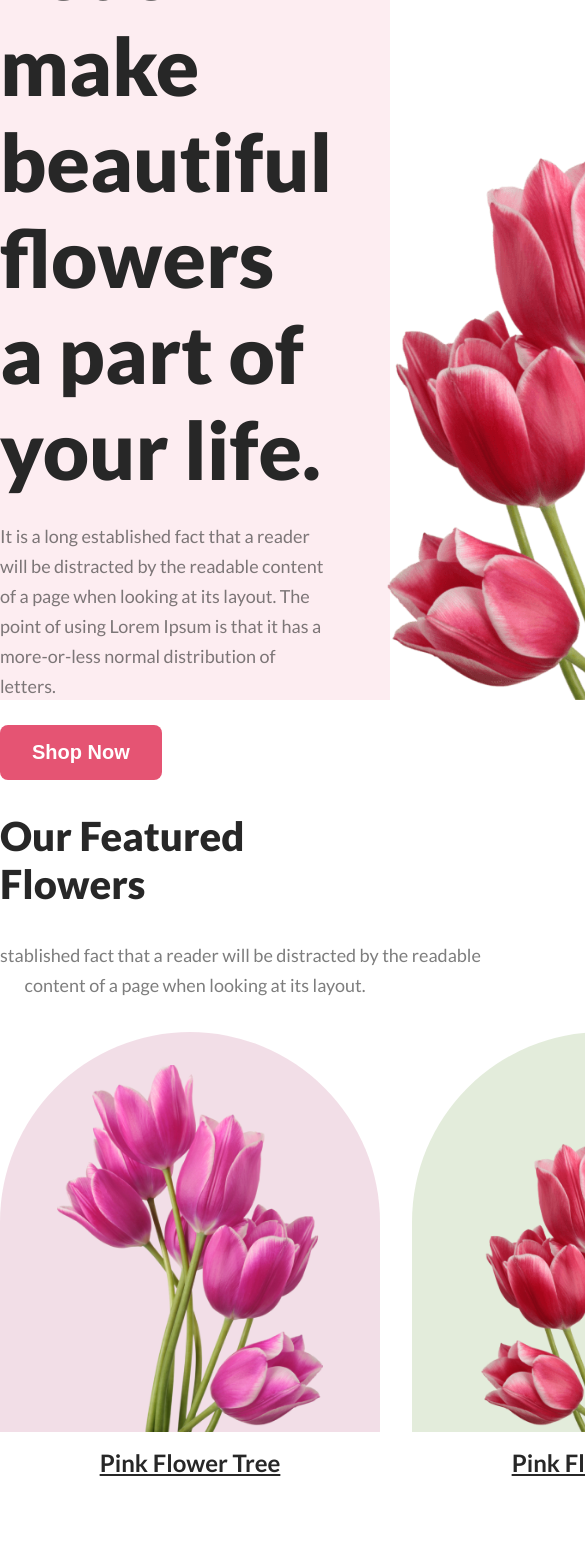
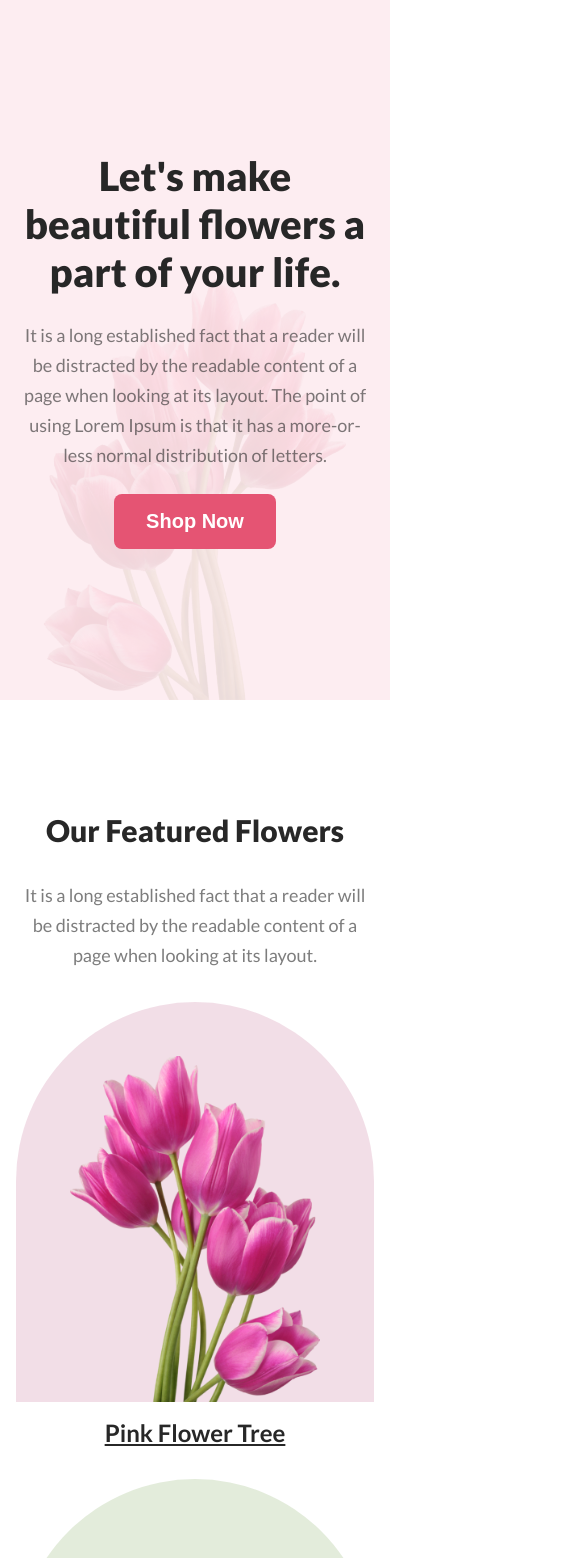
Before and after one commit to mehediyz/EDGE-assignment-1-HTML-CSS, a plain HTML site: page index.html in a window 390 px wide. Shown: the top 1558 px of the page, 585 px wide, since content can reach past the window. Drawn offline with Linux system fonts and the light colour scheme.

Commit message:
responsive

```diff
--- /dev/null
+++ b/assets/styles/responsive.css
@@ -0,0 +1,114 @@
+@media only screen and (max-width: 1024px) {
+  .heading-primary {
+    font-size: 60px;
+  }
+
+  .heading-secondary {
+    font-size: 50px;
+  }
+
+  .heading-secondary {
+    text-align: center;
+  }
+
+  .header-content {
+    justify-content: space-between;
+    align-items: center;
+    justify-content: center;
+  }
+
+  .heading-info {
+    justify-content: center;
+    align-items: center;
+    gap: 1.5rem;
+    text-align: center;
+  }
+
+  .header-content img {
+    /* width: 450px; */
+    height: 90%;
+    position: absolute;
+    z-index: -1;
+    align-self: flex-end;
+    opacity: 10%;
+  }
+
+  /*  */
+  .featured-flowers {
+    display: grid;
+    gap: 2rem;
+    grid-template-columns: repeat(3, 1fr);
+  }
+
+  .featured-flowers .item .flower {
+    height: 300px;
+  }
+
+  /*  */
+  .promo-section .promo-info {
+    text-align: center;
+  }
+
+  .subscribe-section input[type="email"] {
+    max-width: 300px;
+  }
+}
+
+@media only screen and (max-width: 600px) {
+  .heading-primary {
+    font-size: 40px;
+  }
+  .heading-secondary {
+    font-size: 30px;
+  }
+
+  .header-content img {
+    height: 50%;
+  }
+
+  .featured-flowers {
+    gap: 2rem;
+    grid-template-columns: repeat(1, 1fr);
+  }
+  .featured-flowers .item .flower {
+    height: 400px;
+  }
+
+  .featured-section .text-primary {
+    width: auto;
+  }
+
+  /*  */
+  .why-us-section {
+    display: flex;
+    justify-content: center;
+    align-items: center;
+    flex-direction: column;
+  }
+
+  /*  */
+  .promo-section {
+    display: flex;
+    flex-direction: column;
+    justify-content: center;
+    align-items: center;
+  }
+  .promo-section .promo-info {
+    width: auto;
+  }
+
+  .instagram-section .text-primary {
+    width: auto;
+  }
+
+  .subscribe-section form {
+    flex-direction: column;
+  }
+
+  /*  */
+
+  .footer p {
+    width: auto;
+    text-align: center;
+  }
+}
--- a/assets/styles/style.css
+++ b/assets/styles/style.css
@@ -11,6 +11,7 @@ body {
 .container {
   max-width: 1200px;
   margin: 0 auto;
+  padding: 0 1rem;
 }
 
 /* *************** */
@@ -95,10 +96,11 @@ body {
 }
 
 .featured-flowers {
-  display: flex;
-  justify-content: space-between;
+  display: grid;
+  /* justify-content: space-between; */
   gap: 2rem;
-  width: 100%;
+  /* width: 100%; */
+  grid-template-columns: repeat(3, 1fr);
 }
 
 .featured-flowers .item {
@@ -120,7 +122,7 @@ body {
 
 .featured-flowers .item .flower {
   height: 400px;
-  width: 380px;
+  /* width: 380px; */
   display: flex;
   justify-content: center;
   align-items: flex-end;
--- a/index.html
+++ b/index.html
@@ -4,6 +4,7 @@
     <meta charset="UTF-8" />
     <meta name="viewport" content="width=device-width, initial-scale=1.0" />
     <link rel="stylesheet" href="./assets/styles/style.css" />
+    <link rel="stylesheet" href="./assets/styles/responsive.css" />
     <link rel="preconnect" href="https://fonts.googleapis.com" />
     <link rel="preconnect" href="https://fonts.gstatic.com" crossorigin />
     <link
```
